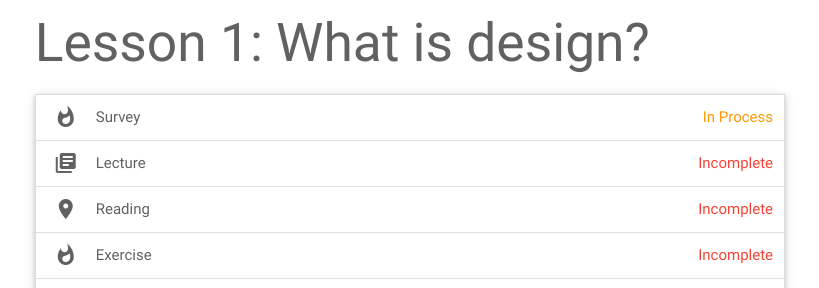
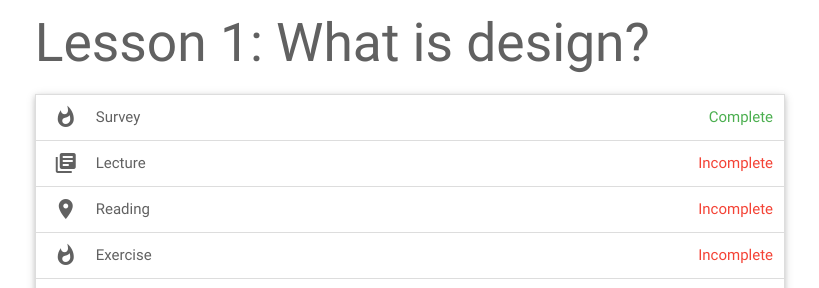
Before and after one commit to dmd-program/pipeline, a Jekyll site: the page built from outline.html, in a window 1280 px wide and 900 px high. Shown: the part 252-540 px from the top of the window, without its empty margins (230-1049 px from the left). Built offline with Jekyll 4.4.1, drawn with Linux system fonts in a browser that asks for light colours.

Commit message:
updated badge

```diff
--- a/outline.html
+++ b/outline.html
@@ -7,7 +7,7 @@ title: Content Outline
     <h2>Lesson 1: What is design?</h2>
     <ul class="collapsible" data-collapsible="accordion">
     <li>
-      <div class="collapsible-header"><i class="material-icons">whatshot</i>Survey<span class="badge  orange-text">In Process</span></div>
+      <div class="collapsible-header"><i class="material-icons">whatshot</i>Survey<span class="badge  green-text">Complete</span></div>
       <div class="collapsible-body">
 <a class="waves-effect black white-text btn-flat" href="https://docs.google.com/forms/d/e/1FAIpQLSd54KXC2mqnk3-NewSLUoFdVsQCV5Z4IvpFjBppBATnnv9Q6g/viewform">DMD Interest Survey</a>
       </div>
```
